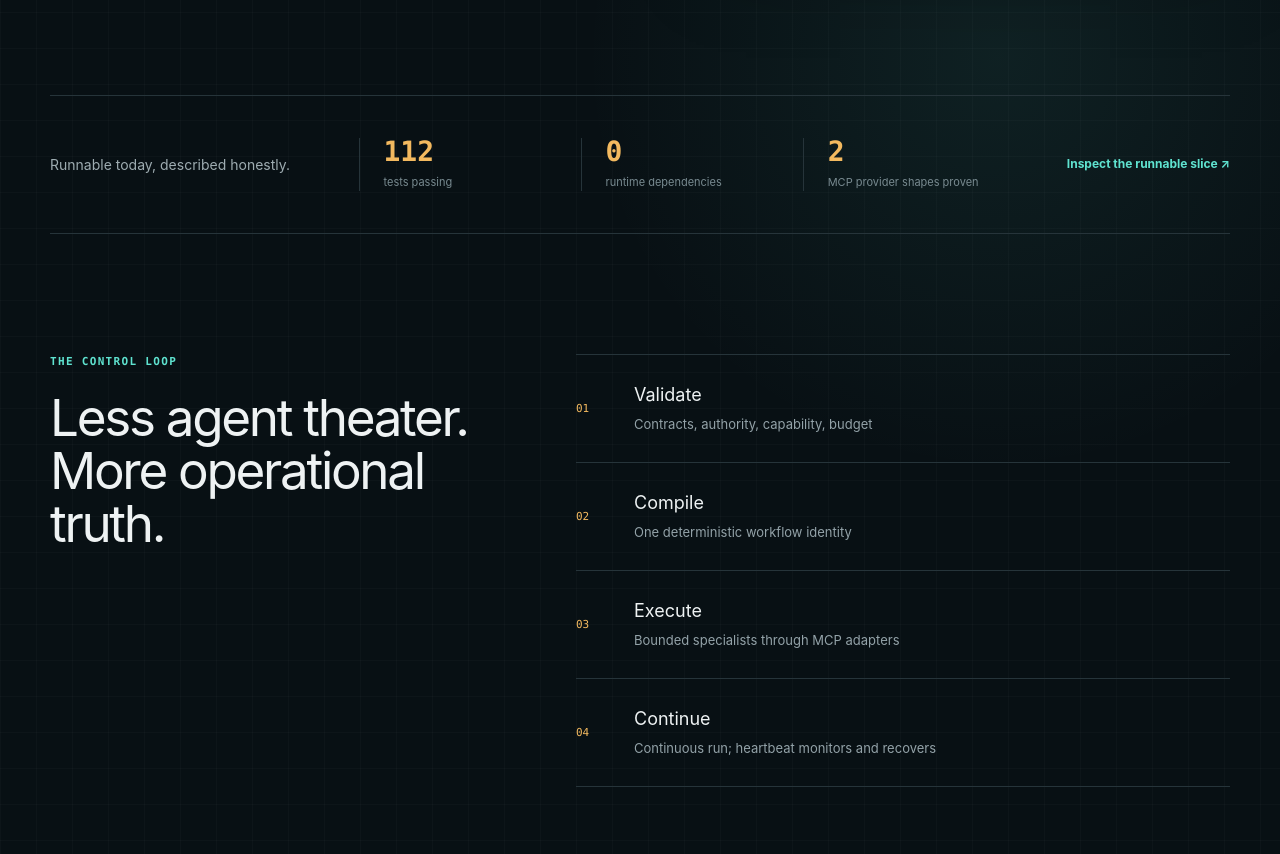
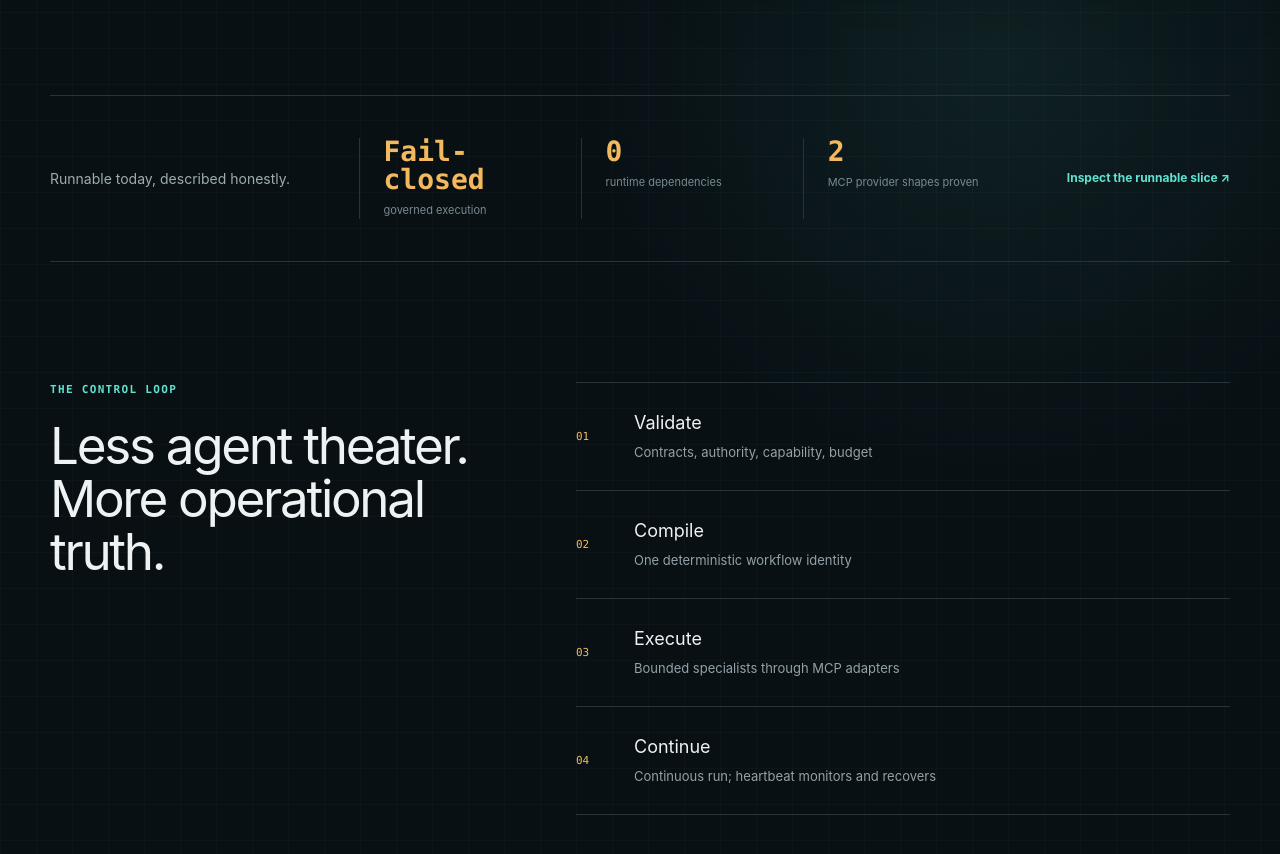
Before and after one commit to cexplayer01/bounded-agent-harness, a Next.js app in the folder website/: page / in a window 1280 px wide. Shown: the part 780-1634 px from the top of the page. Built offline with nearby package versions, Linux system fonts and the light colour scheme.

Commit message:
Replace volatile test count claim

```diff
--- a/website/app/page.tsx
+++ b/website/app/page.tsx
@@ -1,5 +1,5 @@
 const proof = [
-  ["112", "tests passing"],
+  ["Fail-closed", "governed execution"],
   ["0", "runtime dependencies"],
   ["2", "MCP provider shapes proven"],
 ];
```
